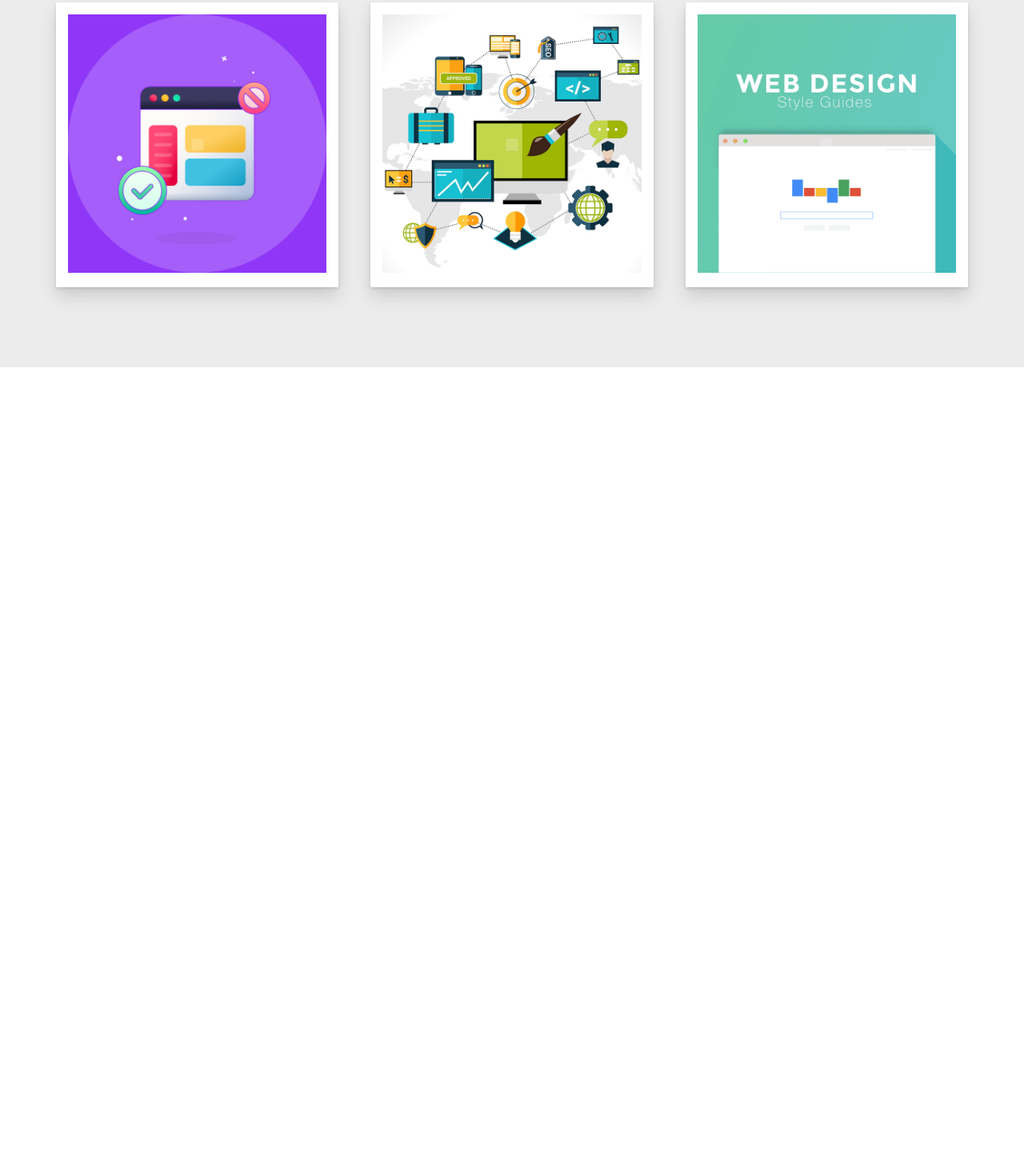
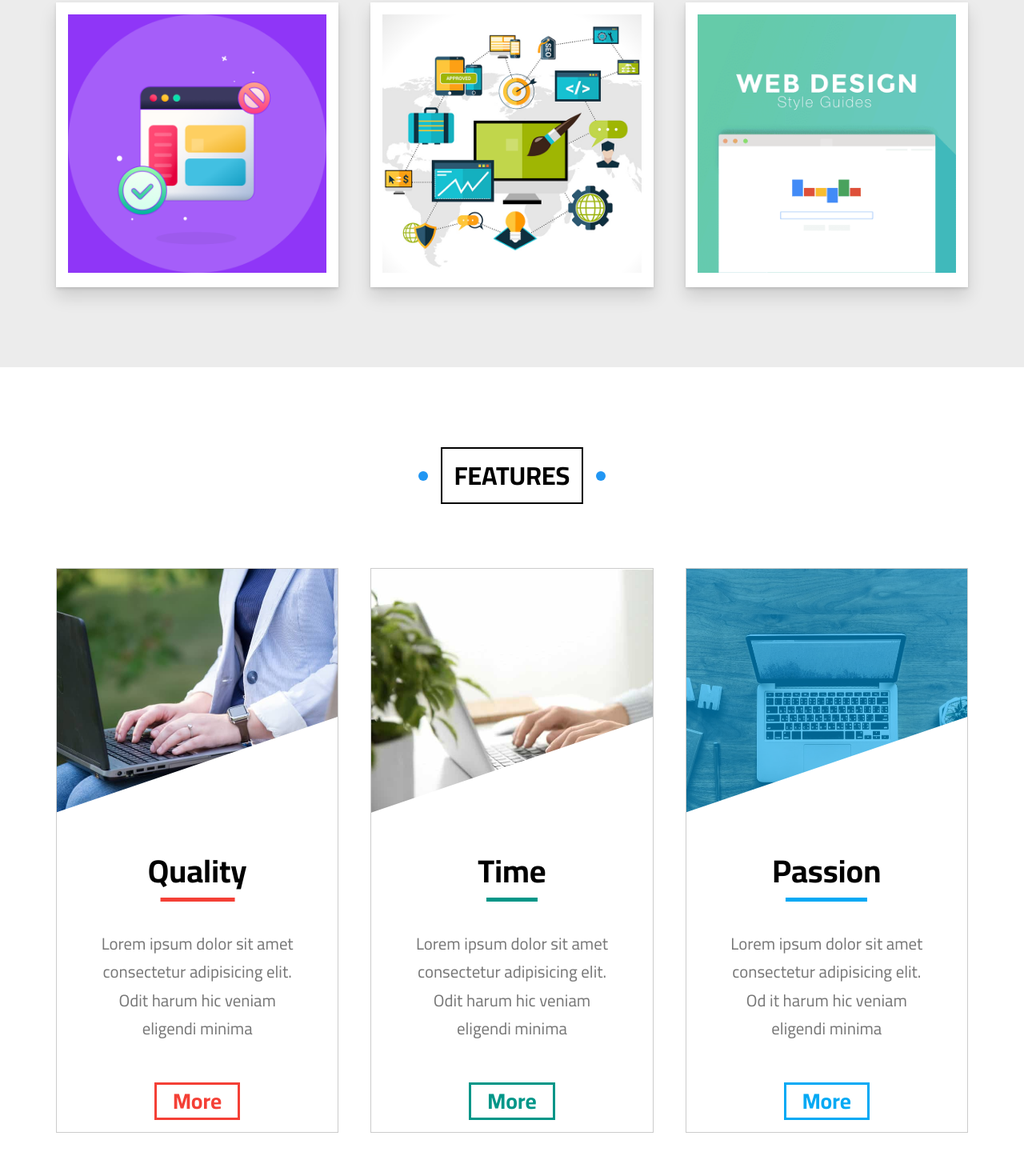
Before and after one commit to Mohamed1khaled2/Template-three, a plain HTML site: page index.html in a window 1280 px wide. Shown: the part 2609-4064 px from the top of the page at 80% size. Before the commit the page ends 3068 px from the top, so only its background shows below. Drawn offline with Linux system fonts and the light colour scheme.

Commit message:
last edit in section features

```diff
--- a/css/animation.css
+++ b/css/animation.css
@@ -63,4 +63,15 @@
     right: 10px;
   }
 }
+
+@keyframes flash-img {
+  0% {
+    width: 0;
+    height: 0;
+  }
+  100% {
+    width: 200%;
+    height: 200%;
+  }
+}
 /* end  animation */
--- a/css/style.css
+++ b/css/style.css
@@ -486,7 +486,6 @@ header li > a:hover::before {
   transition: var(--main-transition);
 }
 
-
 .gallery .container .box .image::before {
   content: "";
   position: absolute;
@@ -508,14 +507,112 @@ header li > a:hover::before {
   transform: rotate(5deg) scale(1.1);
 }
 
-@keyframes flash-img {
-  0% {
-    width: 0;
-    height: 0;
-  }
-  100% {
-    width: 200%;
-    height: 200%;
-  }
+/* end gallery  */
+
+.features {
+  padding: 100px 0;
 }
-/* end gallery  */
+
+.features .container {
+  display: grid;
+  grid-template-columns: repeat(auto-fill, minmax(300px, 1fr));
+  gap: 40px;
+}
+
+.features .container .box {
+  text-align: center;
+  border: 1px solid rgb(204, 204, 204);
+}
+
+.features .container .box h3 {
+  font-size: 2.5rem;
+
+  position: relative;
+
+  width: fit-content;
+  margin: 0 auto 50px;
+}
+.features .container .box h3::before {
+  content: "";
+  position: absolute;
+  width: 75%;
+  left: 50%;
+  height: 5px;
+  bottom: -15px;
+  transform: translateX(-50%);
+}
+
+.features .container .box p {
+  line-height: 1.7;
+  color: #777;
+  padding: 0px 50px;
+  margin-bottom: 50px;
+  font-size: 1.3rem;
+
+}
+
+.features .container .image {
+  position: relative;
+  overflow: hidden;
+}
+.features .container .image::before {
+  content: "";
+  position: absolute;
+  width: 100%;
+  height: 100%;
+}
+
+.features .container .image::after {
+  content: "";
+  position: absolute;
+  border-style: solid;
+  border-color: transparent transparent white transparent;
+  border-width: 0px 0px 170px 500px;
+  bottom: 0;
+  right: 0;
+  transition: 0.5s;
+}
+.features .container .image img {
+  max-width: 100%;
+}
+.features .container .box:hover .image::after{
+border-width :170px 500px 170px 0px;
+}
+.features .container .box a {
+  border: 3px solid;
+  padding: 5px 20px;
+  width: fit-content;
+  margin: auto;
+  display: block;
+  font-size: 1.7rem;
+  font-weight: bold;
+  margin-bottom: 15px;
+  color: black;
+}
+
+.features .quality h3::before {
+  background-color: #f44036;
+}
+.features .container .quality a {
+  color: #f44036;
+}
+
+.features .container .time h3::before{
+  background-color: #009688;
+}
+
+.features .container .time a {
+  color: #009688;
+}
+
+.features .container .passion h3::before{
+  background-color: #03a9f4;
+}
+
+.features .container .passion a{
+  color: #03a9f4;
+}
+
+.features .container .passion .image::before {
+  background-color: rgb(3 169 244 / 60%);
+}
--- a/index.html
+++ b/index.html
@@ -263,6 +263,48 @@
         </div>
       </section>
       <!-- end gallery -->
+      <!-- Start Features -->
+      <section class="features" id="features">
+        <h2 class="section-main-title">Features</h2>
+
+        <div class="container">
+          <div class="box quality">
+            <div class="image"><img src="imgs/features-01.jpg" alt="" /></div>
+            <div class="text">
+              <h3>Quality</h3>
+              <p>
+                Lorem ipsum dolor sit amet consectetur adipisicing elit. Odit
+                harum hic veniam eligendi minima
+              </p>
+            </div>
+            <a href="">More</a>
+          </div>
+          <div class="box time">
+            <div class="image"><img src="imgs/features-02.jpg" alt="" /></div>
+            <div class="text">
+              <h3>Time</h3>
+              <p>
+                Lorem ipsum dolor sit amet consectetur adipisicing elit. Odit
+                harum hic veniam eligendi minima
+              </p>
+            </div>
+            <a href="#">More</a>
+          </div>
+          <div class="box passion">
+            <div class="image"><img src="imgs/features-03.jpg" alt="" /></div>
+            <div class="text">
+              <h3>Passion</h3>
+              <p>
+                Lorem ipsum dolor sit amet consectetur adipisicing elit. Od it
+                harum hic veniam eligendi minima
+              </p>
+            </div>
+
+            <a href="#">More</a>
+          </div>
+        </div>
+      </section>
+      <!-- End Features -->
     </main>
   </body>
 </html>
```
